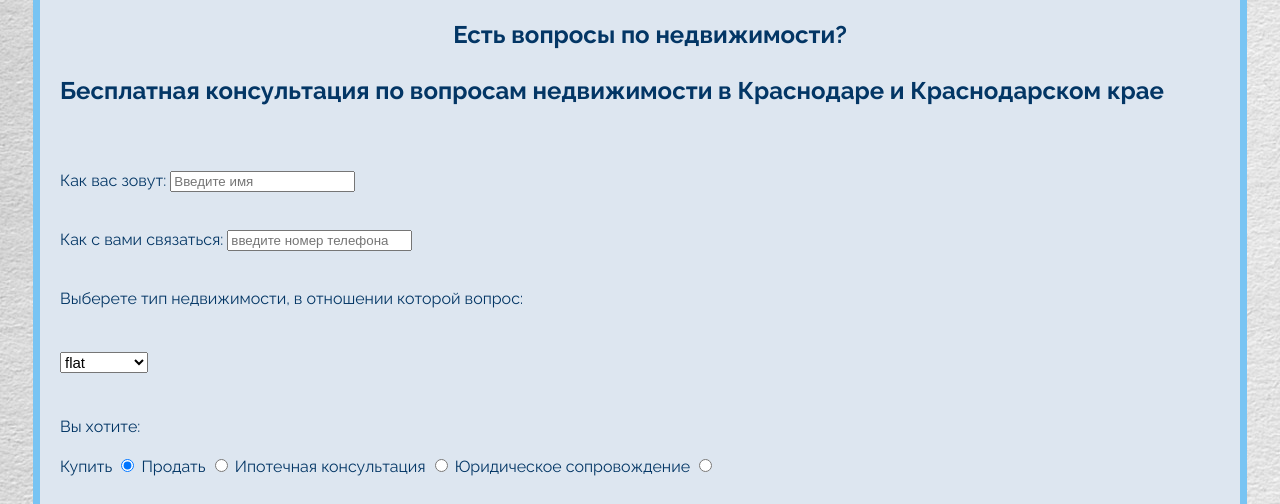
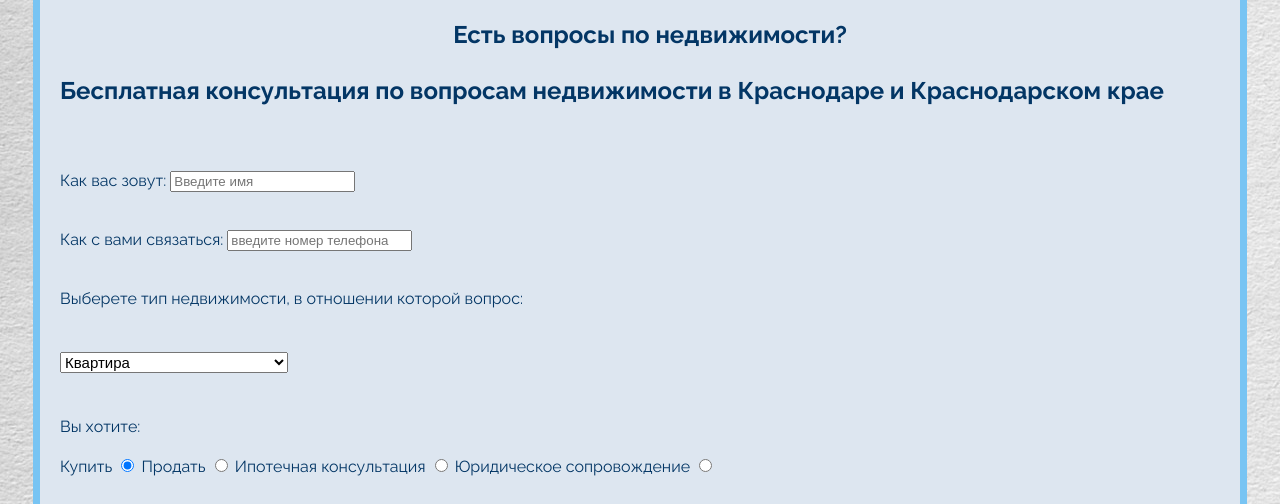
Before and after one commit to Stason707/modul4, a plain HTML site: page pages/Consult.html in a window 1280 px wide. Shown: the part 296-800 px from the top of the page. Drawn offline with Linux system fonts and the light colour scheme.

Commit message:
label consult

```diff
--- a/pages/Consult.html
+++ b/pages/Consult.html
@@ -38,9 +38,10 @@
                 <p>Выберете тип недвижимости, в отношении которой вопрос:</p>
                 <br>
                 <select class="realty">
-                    <option label="flat" selected>Квартира</option>
-                    <option label="house">Загородный дом</option>
-                    <option label="Сommerc">Коммерческая недвижимость</option>
+                    <option label="Квартира" selected>flat</option>
+                    <option label="Загородный дом">house</option>
+                    <option label="Коммерческая недвижимость">Сommerc</option>
+                    <option label="Земельный участок">earth</option>
                 </select>
                 <br>
                 <br>
```
